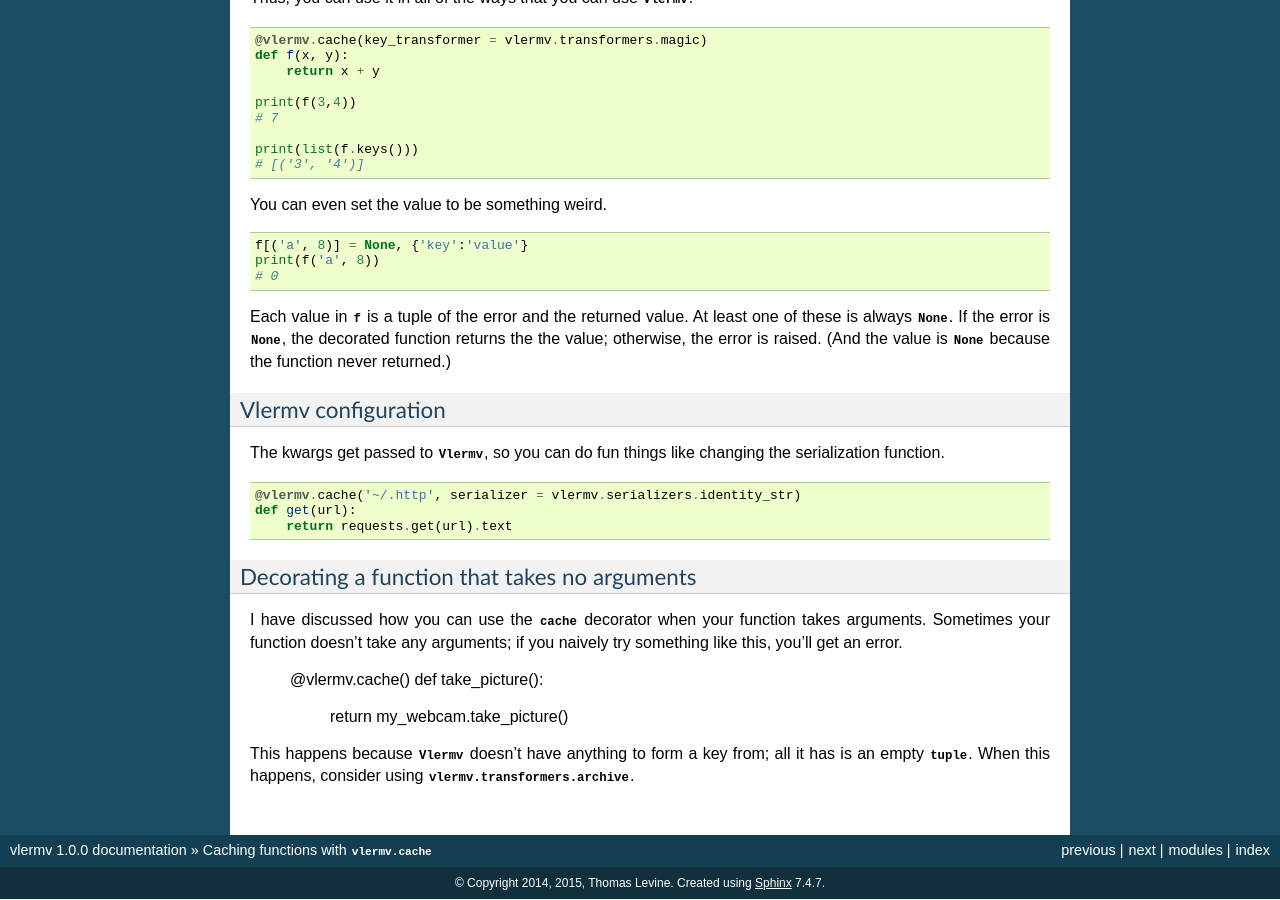
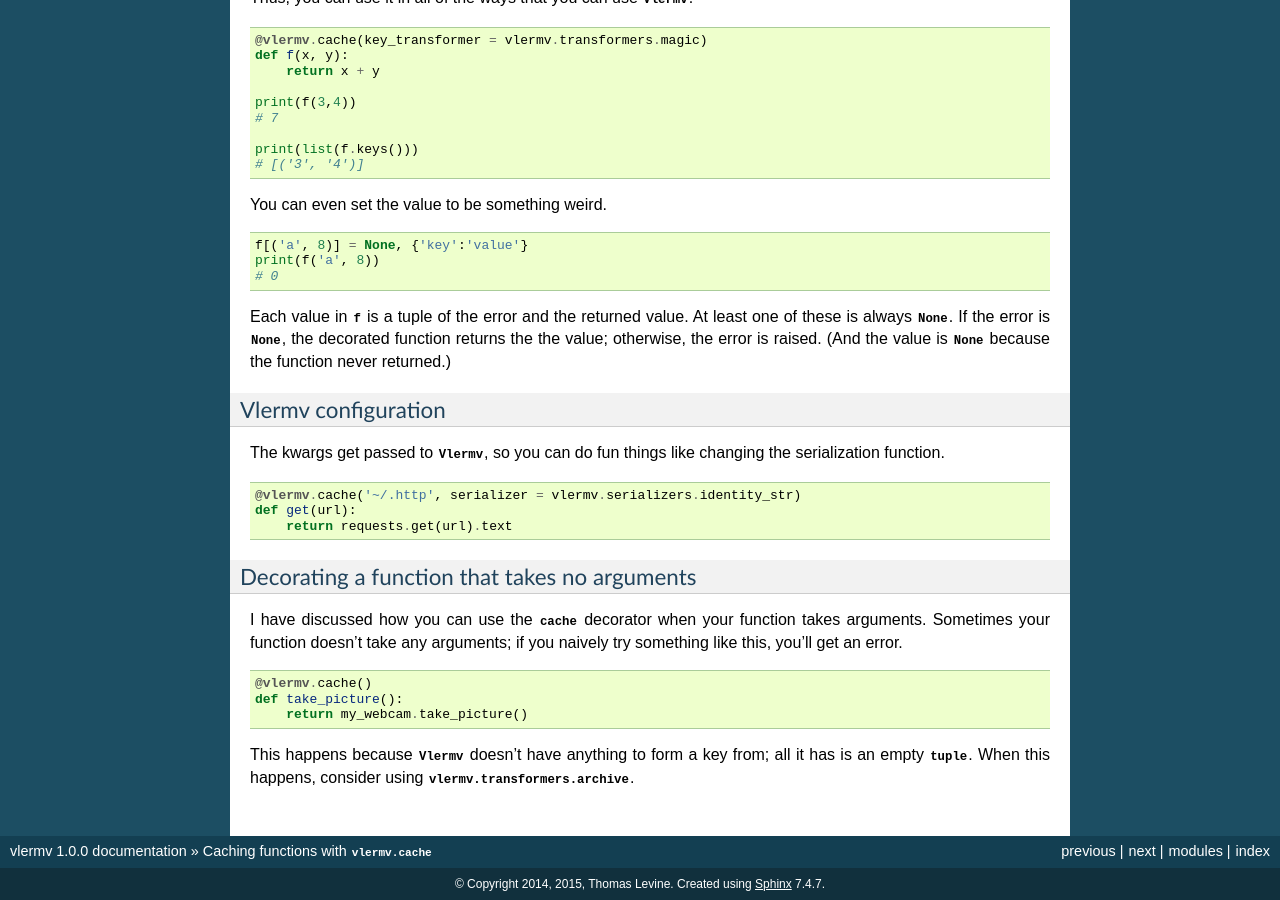
Before and after one commit to tlevine/vlermv, a Sphinx documentation site: the page built from docs/cache.rst, in a window 1280 px wide and 900 px high, scrolled down 1689 px. Built offline with Sphinx 7.4.7, drawn with Linux system fonts in a browser that asks for light colours.

Commit message:
documentation

```diff
--- a/docs/cache.rst
+++ b/docs/cache.rst
@@ -122,7 +122,7 @@ Decorating a function that takes no arguments
 ~~~~~~~~~~~~~~~~~~~~~~~~~~~~~~~~~~~~~~~~~~~~~~
 I have discussed how you can use the :py:func:`~vlermv.cache` decorator
 when your function takes arguments. Sometimes your function doesn't take
-any arguments; if you naively try something like this, you'll get an error.
+any arguments; if you naively try something like this, you'll get an error. ::
 
     @vlermv.cache()
     def take_picture():
--- a/docs/recipes.rst
+++ b/docs/recipes.rst
@@ -1,3 +1,5 @@
+.. _recipes:
+
 Recipes
 =============================
 Vlermv provides the building blocks for some more complex database
--- a/docs/vlermv.rst
+++ b/docs/vlermv.rst
@@ -44,3 +44,4 @@ There are several parameters that you can change when initializing Vlermv,
 and we'll discuss those in later sections.
 
 .. autoclass:: vlermv.Vlermv
+    :members:
```
Also changed, not shown: docs/transformers.rst (+12 -10 lines), 1 other file.
